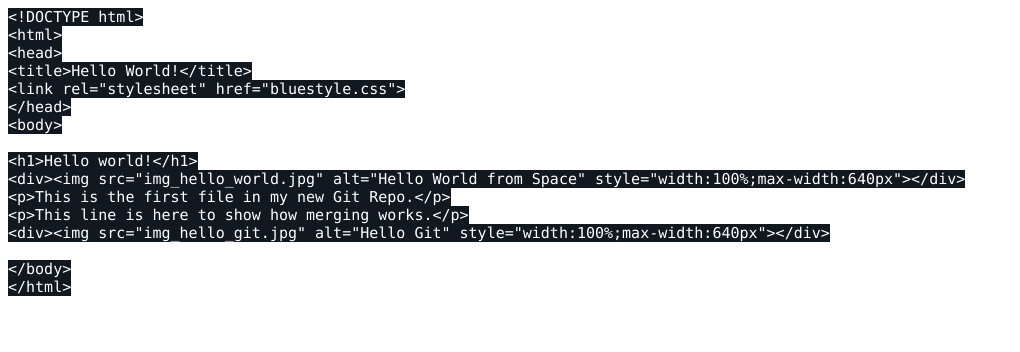
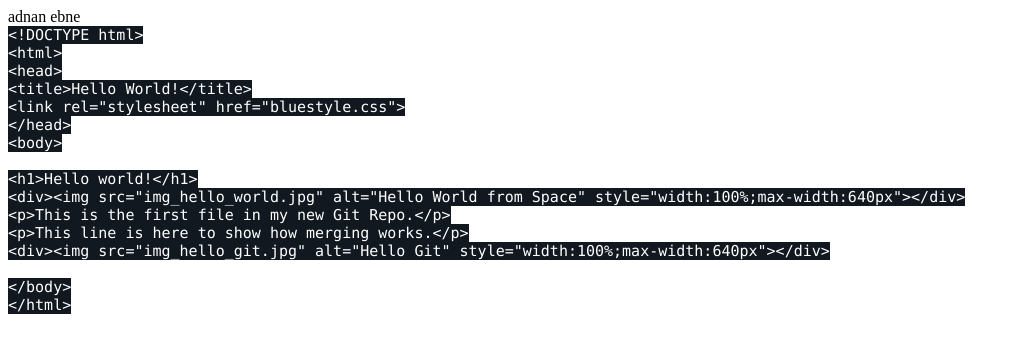
Before and after one commit to Samraa66/Hello-world, a plain HTML site: page index.html in a window 1280 px wide. Shown: the whole page, without its empty margins (0-1020 px from the left). Drawn offline with Linux system fonts and the light colour scheme.

Commit message:
Update index.html

```diff
--- a/index.html
+++ b/index.html
@@ -14,6 +14,8 @@
     span.s3 {font-kerning: none; color: #550010; -webkit-text-stroke: 0px #550010}
   </style>
 </head>
+  adnan ebne
+
 <body>
 <p class="p1"><span class="s1">&lt;!DOCTYPE html&gt;</span></p>
 <p class="p1"><span class="s1">&lt;html&gt;</span></p>
```
